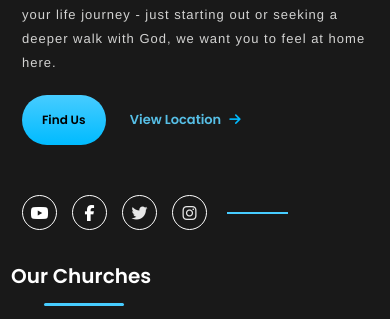
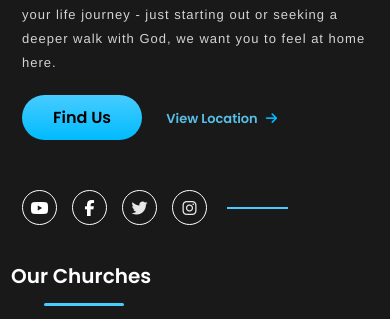
Before and after one commit to vishnuprasad404/gospelfornation, a Django app: page / in a window 390 px wide. Shown: the part 604-923 px from the top of the page. Run offline with Django 4.2, Linux system fonts and the light colour scheme; some libraries are stand-ins or nearby versions.

Commit message:
landing page button issue solved

```diff
--- a/church/static/css/landingpage.css
+++ b/church/static/css/landingpage.css
@@ -632,7 +632,6 @@
     }
 
     .btn1 {
-      width: auto;
       font-size: 12px;
       margin-left: 10px;
     }
--- a/church/static/css/style.css
+++ b/church/static/css/style.css
@@ -106,7 +106,7 @@ button {
   margin-top: 10px;
 }
 .landing-location-btn,
-.landing-location-btn i,a {
+.landing-location-btn i {
   color: #47ccff !important;
 }
 .landing-location-btn:active{
@@ -986,6 +986,10 @@ button {
   }
 }
 
+.panel .fa-caret-down{
+  font-size: 20px !important;
+}
+
 /* -----------------------------about-churches responsive-------------------------- */
 
 @media (max-width: 1220px) {
--- a/static/css/landingpage.css
+++ b/static/css/landingpage.css
@@ -632,8 +632,9 @@
     }
 
     .btn1 {
-      width: auto;
-      font-size: 12px;
+      /* font-size: 12px; */
+      width: 120px;
+  height: 45px;
       margin-left: 10px;
     }
 
@@ -940,9 +941,7 @@
     .about-btn {
       margin-top: 25px !important;
     }
-    .btn1 {
-      padding: 10px 20px;
-    }
+
   }
 
   @media (max-width: 360px) {
```
